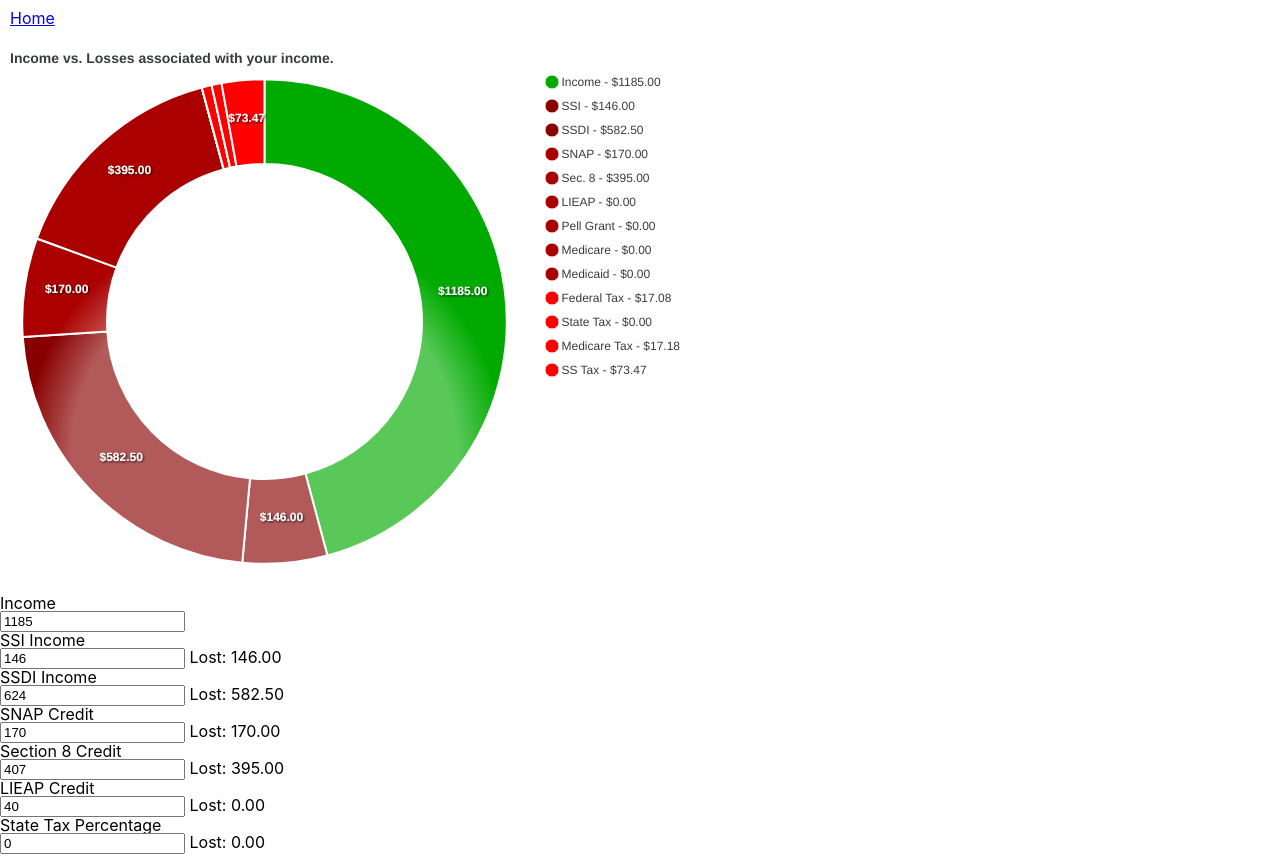
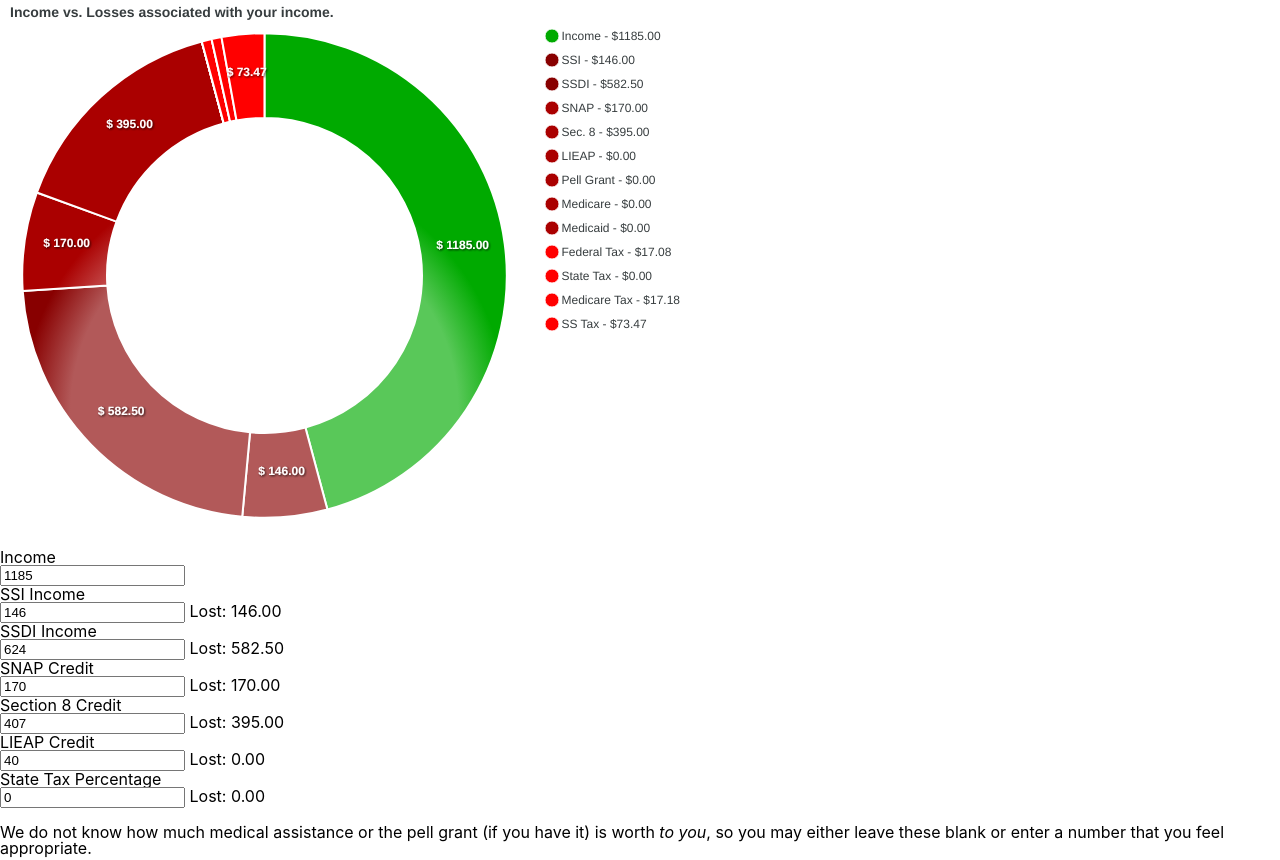
Before and after one commit to Jerrad-Johnson/Benefits-Calculator-ReactJS, a React (Create React App) app: page / in a window 1280 px wide. Shown: the top 860 px of the page. Built offline with nearby package versions, Linux system fonts and the light colour scheme.

Commit message:
Navigation removed; may add later. Next: Fix ssi/ssdi calculation.

```diff
--- a/src/App.js
+++ b/src/App.js
@@ -1,20 +1,11 @@
-import logo from './logo.svg';
 import './App.css';
 import Home from './Home.js';
-import Navigation from './Navigation.js';
-
-import {BrowserRouter as Router, Routes, Route} from "react-router-dom";
-
 
 const App = () => {
   return (
     <div>
-        <Router>
-            <Navigation/>
-            <Routes>
-                <Route path="" element={<Home />}> </Route>
-            </Routes>
-        </Router>
+        <Home />
+
     </div>
   );
 }
--- a/src/Counter.js
+++ b/src/Counter.js
@@ -95,9 +95,8 @@ class Counter extends Component {
         if (isNaN(val)) {
             val = 0;
         }
-
         this.setState({
-            [name]: val
+                        [name]: val,
         }, function () {
             switch (caseValue) {
                 case "ssdi":
@@ -223,10 +222,11 @@ class Counter extends Component {
     }
 
     taxLosses(){
+
         if (this.state.stateTaxPercentage !== 0) {
             let loss = this.state.income * (this.state.stateTaxPercentage / 100);
             this.setState({
-                "taxLost": loss,
+                "stateTaxLost": loss,
             })
         }
     }
@@ -244,7 +244,6 @@ class Counter extends Component {
     }
 
     medicaidLosses(){
-        console.log(this.state.ssdiRemaining);
         if (this.state.ssdiRemaining === 0){
              this.setState({
                 "medicaidLost": this.state.medicaidAssistanceValue,
@@ -420,7 +419,7 @@ class Counter extends Component {
                         dataLabels: {
                             enabled: true,
                             formatter: function(val, opts) {
-                                return "$" + opts.w.globals.series[opts.seriesIndex].toFixed(2);
+                                return "$ " + opts.w.globals.series[opts.seriesIndex].toFixed(2);
                             }
                         },
                         plotOptions: {
--- a/src/Navigation.js
+++ b/src/Navigation.js
@@ -1,9 +1,10 @@
-import { Link } from "react-router-dom";
+import {Link} from "react-router-dom";
 
 function Navigation(){
     return(
         <div>
-            <li> <Link to={``}>Home</Link> </li>
+            <li> <Link to={`./`}>Home</Link> </li>
+
         </div>
     );
 }
```
Also changed, not shown: src/Home.js (+9 -0 lines).
